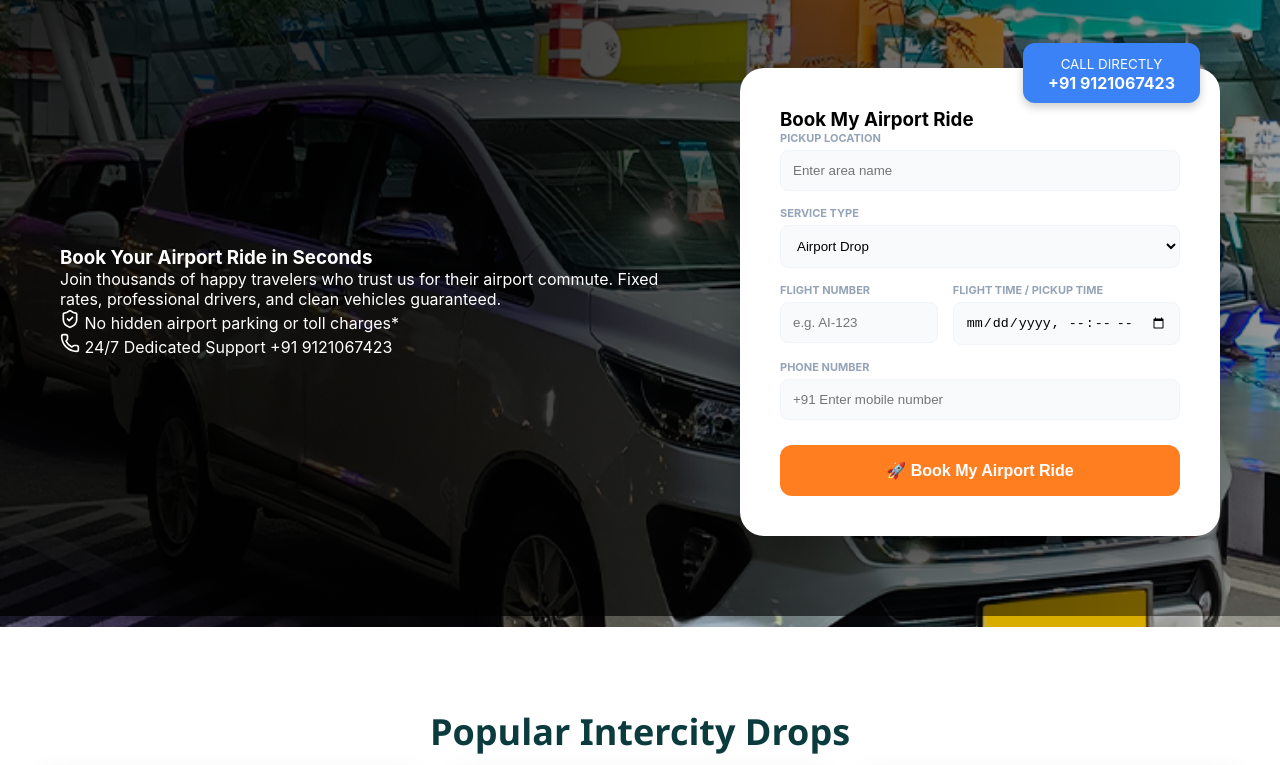
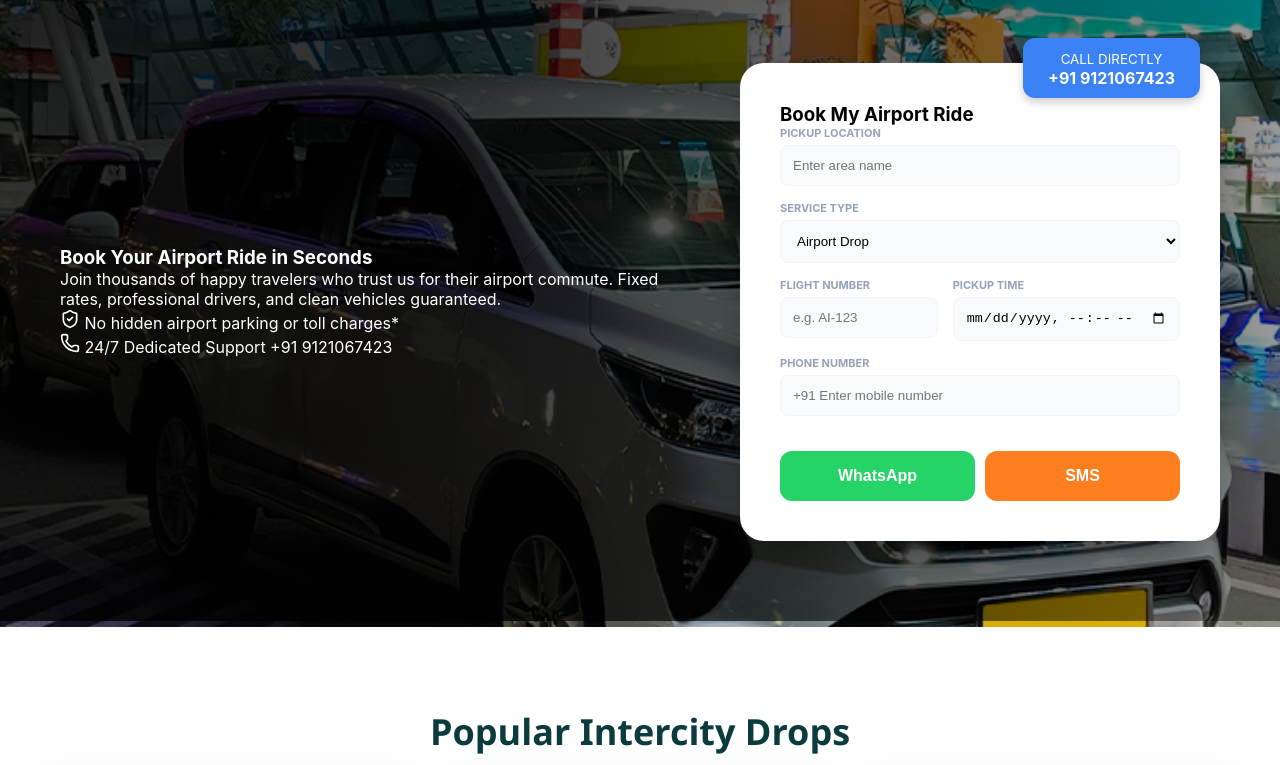
Before and after one commit to hemaspandanadhavuluri/hyderabad-cab-connect, a React (Create React App) app: page / in a window 1280 px wide. Shown: the part 1120-1885 px from the top of the page. Built offline with nearby package versions, Linux system fonts and the light colour scheme.

Commit message:
adding sms and whatsapp

```diff
--- a/src/AirportServices.js
+++ b/src/AirportServices.js
@@ -1,12 +1,40 @@
-import React from 'react';
+import React, { useState } from 'react';
 import { Plane, Phone, ShieldCheck, Headphones, Clock } from 'lucide-react';
 import './AirportServices.css';
 import airportImg from './assets/airport.png';
 
 const AirportServices = () => {
+  // 1. Setup State for the form fields
+  const [location, setLocation] = useState('');
+  const [serviceType, setServiceType] = useState('Airport Drop');
+  const [flightNo, setFlightNo] = useState('');
+  const [dateTime, setDateTime] = useState('');
+  const [phone, setPhone] = useState('');
+
+  // 2. Booking Handler Function
+  const handleAirportBooking = (method) => {
+    const myNumber = "919121067423";
+
+    // Formatting the message for a professional look
+    const message = `*Airport Booking Request - Shiva Cab Connect*%0A` +
+                    `✈️ *Service:* ${serviceType}%0A` +
+                    `📍 *Location:* ${location || 'Not specified'}%0A` +
+                    `🔢 *Flight No:* ${flightNo || 'N/A'}%0A` +
+                    `⏰ *Time:* ${dateTime || 'Not specified'}%0A` +
+                    `📞 *Customer:* ${phone || 'Not specified'}%0A` +
+                    `---%0APlease confirm the booking.`;
+
+    if (method === 'whatsapp') {
+      window.open(`https://wa.me/${myNumber}?text=${message}`, '_blank');
+    } else {
+      // SMS link (decodes for SMS app compatibility)
+      window.location.href = `sms:+${myNumber}?body=${decodeURIComponent(message).replace(/\*/g, '')}`;
+    }
+  };
+
   return (
     <div className="airport-wrapper">
-               {/* Feature Icons Section */}
+      {/* Feature Icons Section */}
       <section className="feature-icons-section">
         <div className="feature-card">
           <div className="icon-circle"><ShieldCheck size={24} /></div>
@@ -24,7 +52,8 @@ const AirportServices = () => {
           <p>Timeliness is our hallmark. We guarantee on-time pickups for airport drops ensuring you never miss a flight.</p>
         </div>
       </section>
-      {/* Hero Booking Section with Background Image */}
+
+      {/* Hero Booking Section */}
       <section className="airport-hero" style={{ backgroundImage: `url(${airportImg})` }}>
         <div className="airport-hero-overlay">
           <div className="airport-hero-container">
@@ -46,39 +75,77 @@ const AirportServices = () => {
 
               <div className="airport-white-card">
                 <h3>Book My Airport Ride</h3>
-                <form className="airport-booking-form">
+                <form className="airport-booking-form" onSubmit={(e) => e.preventDefault()}>
                   <div className="form-row-single">
                     <label>PICKUP LOCATION</label>
-                    <input type="text" placeholder="Enter area name" />
+                    <input
+                      type="text"
+                      placeholder="Enter area name"
+                      value={location}
+                      onChange={(e) => setLocation(e.target.value)}
+                    />
                   </div>
                   <div className="form-row-single">
                     <label>SERVICE TYPE</label>
-                    <select><option>Airport Drop</option><option>Airport Pickup</option></select>
+                    <select value={serviceType} onChange={(e) => setServiceType(e.target.value)}>
+                      <option>Airport Drop</option>
+                      <option>Airport Pickup</option>
+                    </select>
                   </div>
                   <div className="form-row-double">
                     <div className="input-half">
                       <label>FLIGHT NUMBER</label>
-                      <input type="text" placeholder="e.g. AI-123" />
+                      <input
+                        type="text"
+                        placeholder="e.g. AI-123"
+                        value={flightNo}
+                        onChange={(e) => setFlightNo(e.target.value)}
+                      />
                     </div>
                     <div className="input-half">
-                      <label>FLIGHT TIME / PICKUP TIME</label>
-                      <input type="datetime-local" />
+                      <label>PICKUP TIME</label>
+                      <input
+                        type="datetime-local"
+                        value={dateTime}
+                        onChange={(e) => setDateTime(e.target.value)}
+                      />
                     </div>
                   </div>
                   <div className="form-row-single">
                     <label>PHONE NUMBER</label>
-                    <input type="tel" placeholder="+91 Enter mobile number" />
+                    <input
+                      type="tel"
+                      placeholder="+91 Enter mobile number"
+                      value={phone}
+                      onChange={(e) => setPhone(e.target.value)}
+                    />
                   </div>
-                  <button type="submit" className="airport-submit-button">
-                    🚀 Book My Airport Ride
-                  </button>
+
+                  {/* Dual Action Buttons */}
+                  <div style={{ display: 'flex', gap: '10px', marginTop: '10px' }}>
+                    <button
+                      type="button"
+                      className="airport-submit-button"
+                      style={{ backgroundColor: '#25D366', flex: 1 }}
+                      onClick={() => handleAirportBooking('whatsapp')}
+                    >
+                      WhatsApp
+                    </button>
+                    <button
+                      type="button"
+                      className="airport-submit-button"
+                      style={{ flex: 1 }}
+                      onClick={() => handleAirportBooking('sms')}
+                    >
+                      SMS
+                    </button>
+                  </div>
                 </form>
               </div>
             </div>
           </div>
         </div>
       </section>
-
     </div>
   );
 };
```
